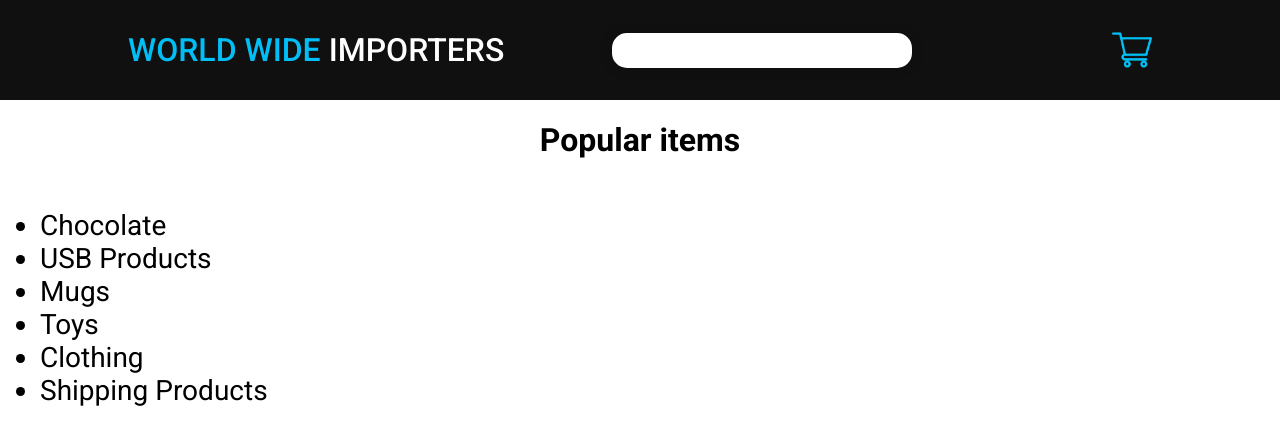
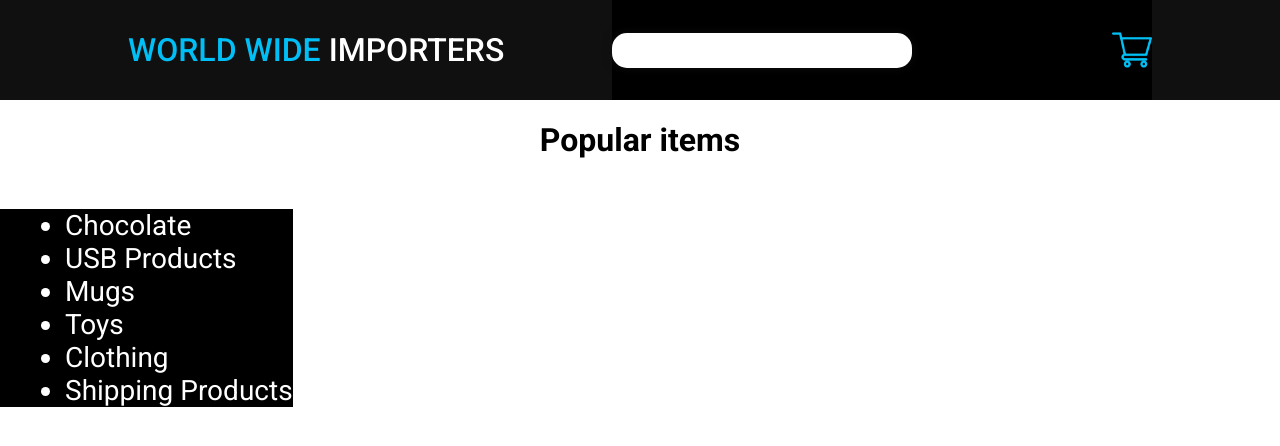
Before and after one commit to JanPetertje/webshop, a PHP site: page / in a window 1280 px wide. Shown: the top 446 px of the page. Run offline with PHP 8.4, Linux system fonts and the light colour scheme.

Commit message:
allahu ackbar

```diff
--- a/inc/css/index.css
+++ b/inc/css/index.css
@@ -8,4 +8,25 @@ ul {
     float: left;
     font-size: 28px;
     font-family: Roboto;
+    padding-left: 65px;
+    background-color: #000000;
+    color: white ;
 }
+
+a.productgroepLink:link {
+    text-decoration: none;
+}
+
+a.productgroepLink:visited {
+    text-decoration: none;
+    color: #ffffff;
+}
+
+a.productgroepLink:hover {
+    color:#00bff6;
+    font-size: 29px;
+}
+
+a.productgroepLink:active {
+    text-decoration: underline;
+}
--- a/views/index.php
+++ b/views/index.php
@@ -23,12 +23,12 @@
 
     <div>
         <ul>
-            <li>Chocolate</li>
-            <li>USB Products</li>
-            <li>Mugs</li>
-            <li>Toys</li>
-            <li>Clothing</li>
-            <li>Shipping Products</li>
+            <li><a class="productgroepLink" href="">Chocolate</a></li>
+            <li><a class="productgroepLink">USB Products</a></li>
+            <li><a class="productgroepLink">Mugs</a></li>
+            <li><a class="productgroepLink">Toys</a></li>
+            <li><a class="productgroepLink">Clothing</a></li>
+            <li><a class="productgroepLink">Shipping Products</a></li>
         </ul>
     </div>
 
```
